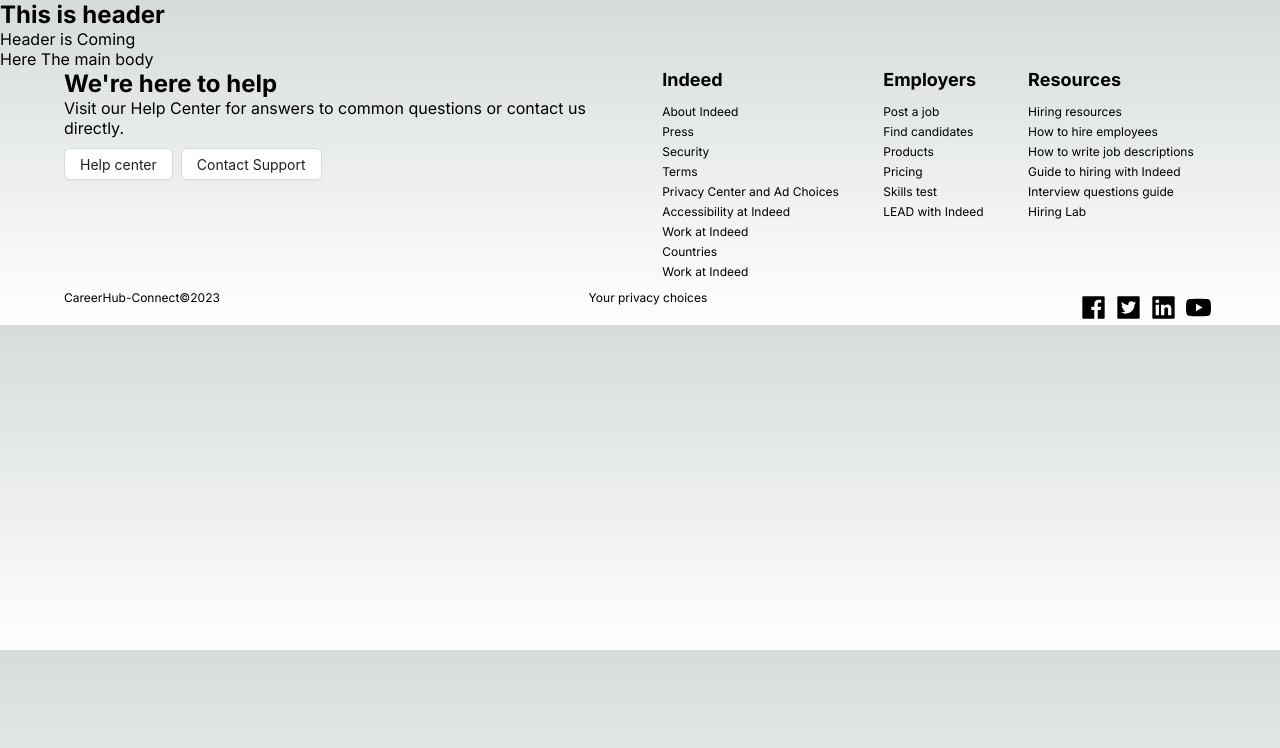
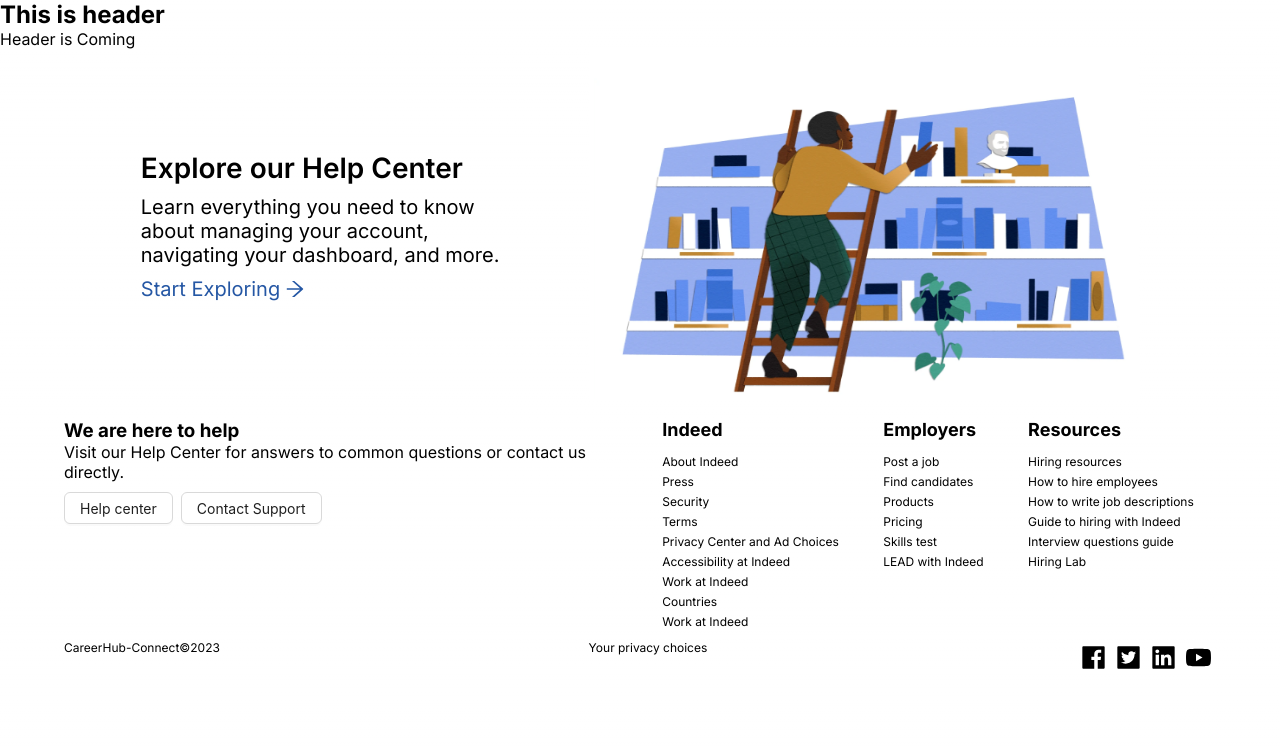
Before and after one commit to ZeroBug404/CareerConnect-Hub, a Next.js app: page / in a window 1280 px wide. Shown: the top 748 px of the page. Built offline with nearby package versions, Linux system fonts and the light colour scheme.

Commit message:
Help center section added

```diff
--- a/src/app/globals.css
+++ b/src/app/globals.css
@@ -6,7 +6,7 @@
     'Fira Mono', 'Droid Sans Mono', 'Courier New', monospace;
 
   --foreground-rgb: 0, 0, 0;
-  --background-start-rgb: 214, 219, 220;
+  --background-start-rgb: 255, 255, 255;
   --background-end-rgb: 255, 255, 255;
 
   --primary-glow: conic-gradient(
--- a/src/app/page.tsx
+++ b/src/app/page.tsx
@@ -1,3 +1,7 @@
+import HelpCenter from "@/components/ui/HelpCenter";
+
 export default function Home() {
-  return <main>Here The main body</main>;
+  return <main>
+    <HelpCenter />
+  </main>;
 }
--- a/src/components/ui/Footer.tsx
+++ b/src/components/ui/Footer.tsx
@@ -15,7 +15,7 @@
     <div className={styles.footer_div_main}>
       <div className={styles.top_section}>
         <div className={styles.left_section}>
-          <h2>We're here to help</h2>
+          <h3>We are here to help</h3>
           <p>
             Visit our Help Center for answers to common questions or contact us
             directly.
--- /dev/null
+++ b/src/components/ui/HelpCenter.tsx
@@ -0,0 +1,36 @@
+"use client";
+
+import helpCenterImage from "@/assets/Help-Center.png";
+import styles from "@/components/ui/helpCenter.module.css";
+import { ArrowRightOutlined } from "@ant-design/icons";
+import Image from "next/image";
+import Link from "next/link";
+
+const HelpCenter = () => {
+  return (
+    <div className={styles.helpCenter_main}>
+      <div className={styles.helpCenter_left}>
+        <h2>Explore our Help Center</h2>
+        <p>
+          Learn everything you need to know about managing your account,
+          navigating your dashboard, and more.
+        </p>
+        <Link href="/">
+          <p className={styles.helpCenter_left_link}>
+            <span>Start Exploring</span> <ArrowRightOutlined />
+          </p>
+        </Link>
+      </div>
+      <div className={styles.helpCenter_right}>
+        <Image
+          src={helpCenterImage}
+          width={550}
+          height={350}
+          alt="Picture of the author"
+        />
+      </div>
+    </div>
+  );
+};
+
+export default HelpCenter;
--- a/src/components/ui/footer.module.css
+++ b/src/components/ui/footer.module.css
@@ -11,6 +11,8 @@
 .left_section {
   width: 100%;
 }
+
+
 .right_section {
   width: 100%;
   display: flex;
--- /dev/null
+++ b/src/components/ui/helpCenter.module.css
@@ -0,0 +1,32 @@
+.helpCenter_main {
+  display: flex;
+  align-items: center;
+  justify-content: space-between;
+  margin-left: 11vw;
+  margin-right: 11vw;
+  margin-bottom: 2vh;
+}
+
+.helpCenter_left {
+  padding-right: 7vw;
+}
+.helpCenter_left h2 {
+  font-size: 28px;
+  font-weight: 600;
+}
+.helpCenter_left p {
+  margin-top: 10px;
+  font-size: 20px;
+}
+.helpCenter_left_link {
+  display: flex;
+  align-items: center;
+  color: #2557a4;
+}
+.helpCenter_left_link span {
+  padding-right: 5px;
+}
+.helpCenter_left_link span:hover {
+ text-decoration: underline;
+ color: #2557a4;
+}
```
Also changed, not shown: src/assets/Help-Center.png (added).
